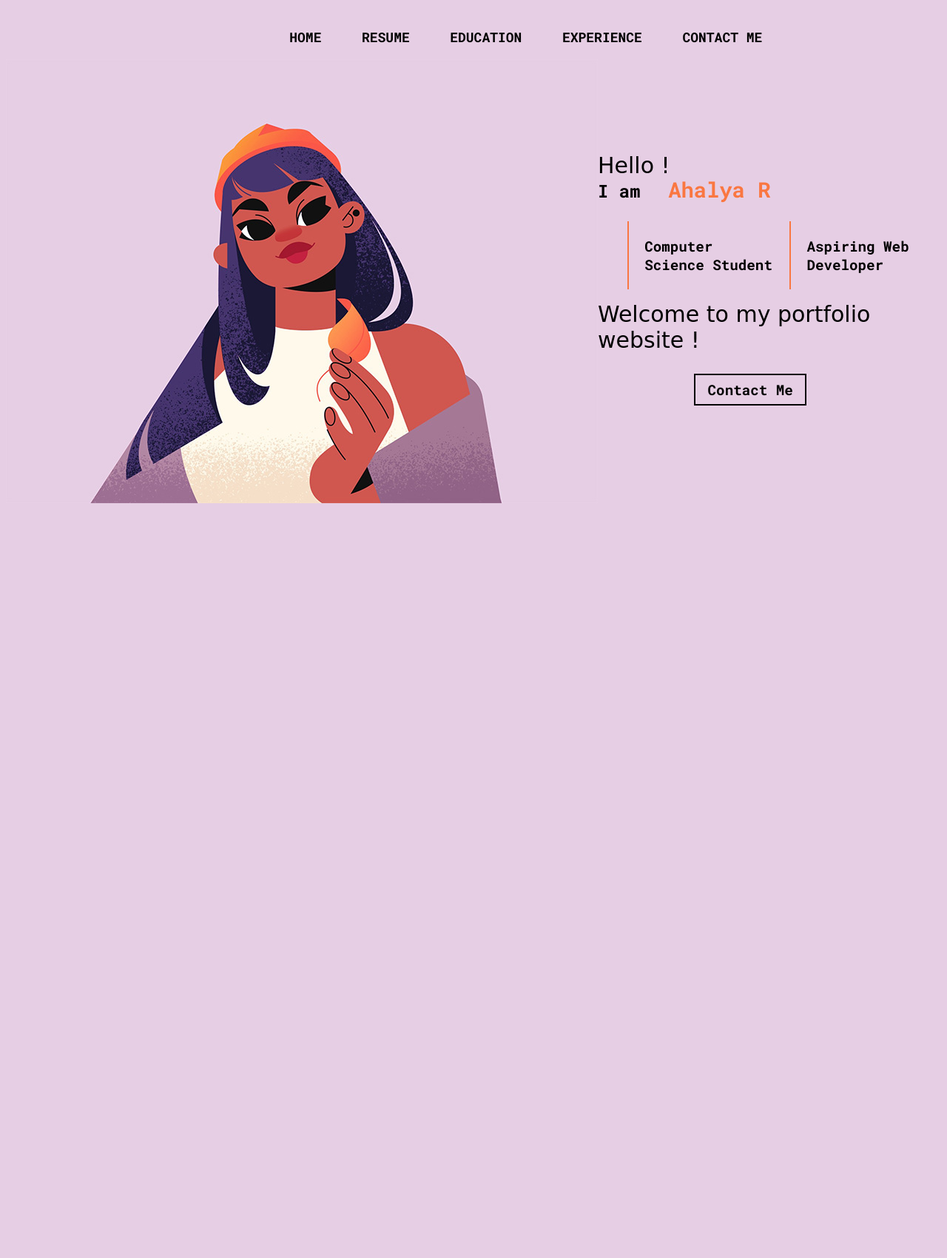
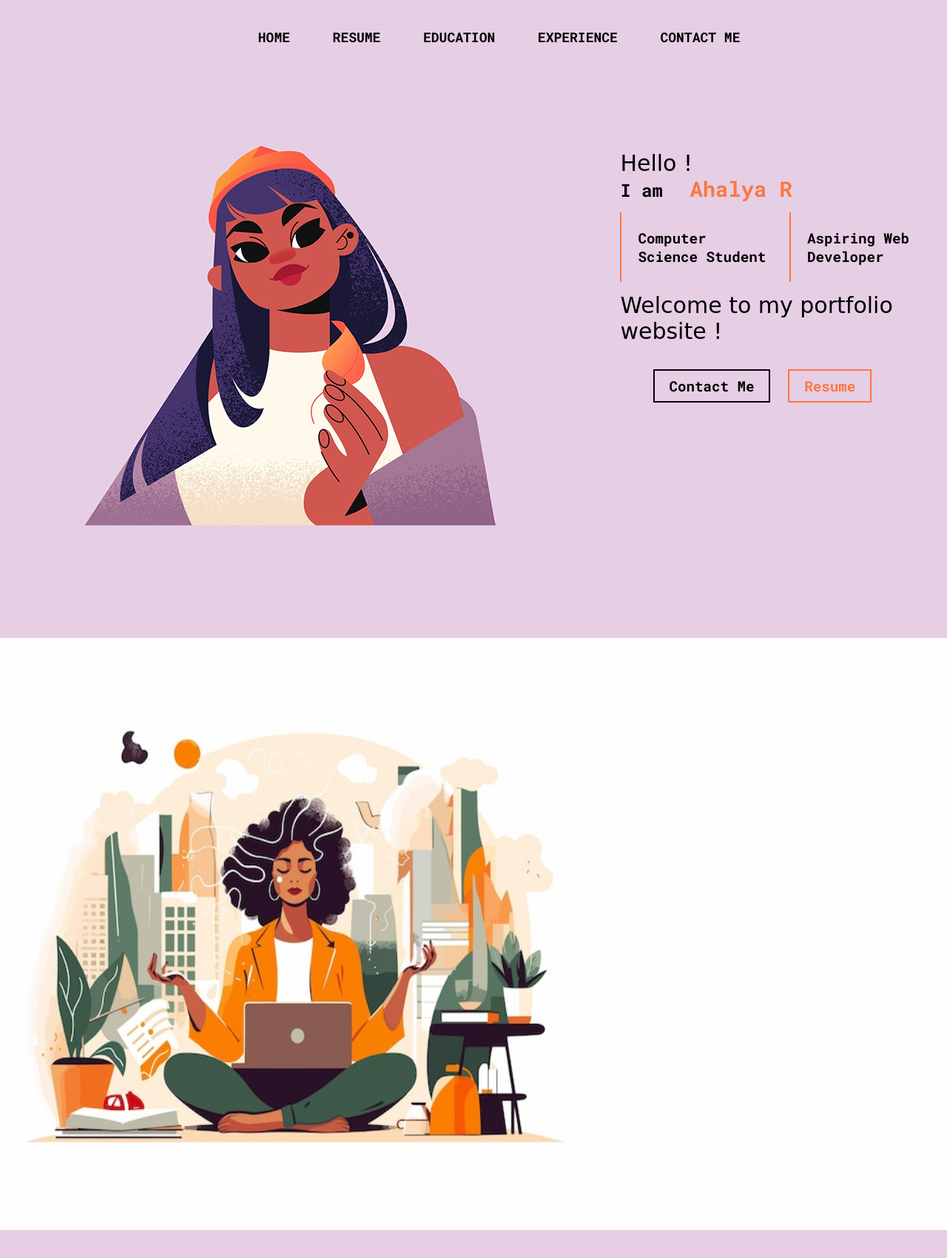
Before and after one commit to ahalyaGitHub/Portfolio-, a plain HTML site: page index.html in a window 1280 px wide. Shown: the whole page at 74% size. Before the commit the page ends 800 px from the top, so only its background shows below. Drawn offline with Linux system fonts and the light colour scheme; a web font is replaced by a local one.

Commit message:
Added section and footer

```diff
--- a/index.html
+++ b/index.html
@@ -14,15 +14,17 @@
         <ul>
             <li><a href="">HOME</a></li>
             <li><a href="">RESUME</a></li>
-            <li><a href="">EDUCATION</a></li>
+            <li><a href="#" onclick="education()">EDUCATION</a></li>
             <li><a href="">EXPERIENCE</a></li>
-            <li><a href="">CONTACT ME</a></li>
+            <li><a href="#" onclick="contactMe()">CONTACT ME</a></li>
         </ul>
     </nav>
 
-    <!--Headerr-->
+    <!--Header-->
     <header>
-        <img src="images/img2.jpg" alt="">
+        <div>
+            <img src="images/img2.jpg" alt="" >
+        </div>
         <div class="d">
             <div class="p">Hello !</div>
             <p>I am <span>Ahalya R</span></p>
@@ -31,11 +33,30 @@
                 <li>Aspiring Web Developer</li>
             </ul>
             <div class="p">Welcome to my portfolio website !</div>
-            <div class="a"><a href="">Contact Me</a></div>
+            <div class="a"><a href="#" class="a1" onclick="contactMe()">Contact Me</a> <a href="#" class="a2">Resume</a></div>
+
+        </div>
         </div>
     </header>
 
+    <!--Section-->
+    <section>
+        <div>
+            <div></div>
+            <div></div>
+            <div></div>
+        </div>
+        <div class="moving-img">
+            <img src="images/img4.jpg" alt="" width="800" height="600">
+        </div>
+    </section>
+
     <!--Footer-->
+    <footer>
+
+    </footer>
+
+    <script src="main.js"></script>
 </body>
 
 </html>
--- a/main.js
+++ b/main.js
@@ -0,0 +1,7 @@
+const education = () => {
+    document.getElementsByTagName('section')[0].scrollIntoView({ behavior: 'smooth' });
+}
+
+const contactMe = () => {
+    document.getElementsByTagName('footer')[0].scrollIntoView({ behavior: 'smooth' });
+}
--- a/styles.css
+++ b/styles.css
@@ -1,6 +1,10 @@
 
 @import url('https://fonts.googleapis.com/css2?family=Aboreto&family=Beth+Ellen&family=Edu+NSW+ACT+Foundation:wght@400..700&family=Inconsolata:wght@200..900&family=Merriweather:ital,wght@0,300;0,400;0,700;0,900;1,300;1,400;1,700;1,900&family=Mulish:ital,wght@0,200..1000;1,200..1000&family=Poppins:ital,wght@0,100;0,200;0,300;0,400;0,500;0,600;0,700;0,800;0,900;1,100;1,200;1,300;1,400;1,500;1,600;1,700;1,800;1,900&family=Roboto+Mono:ital,wght@0,100..700;1,100..700&display=swap');
 
+* {
+    margin: 0;
+    padding: 0;
+}
 body {
     background-color: #E6CEE4;
 }
@@ -30,27 +34,31 @@ nav a:hover {
 header {
     display: flex;
     flex-direction: row;
+    height: 100vh;
+}
+header img {
+    margin-top: 6%;
 }
 
 .p {
     font-family: "Beth Ellen", cursive;
-
     font-size: 30px;
 }
 .d {
-    margin-top: 10%;
+    margin-top: 11%;
+    margin-left: 3%;
 }
 
 .d p {
     font-family: "Roboto Mono", monospace;
     font-weight: bolder;
     font-size: x-large;
-    margin-top: -1%;
+    margin-top: -0.5%;
 }
 .d ul {
     list-style-type: none;
     display: flex;
-
+    margin: 3% 0;
 }
 .d li {
     padding: 5% 5%;
@@ -60,10 +68,10 @@ header {
     font-weight: bolder;
 }
 .a {
-    margin-top: 8%;
-    margin-left: 28%;
+    margin-top: 10%;
+    margin-left: 10%;
 }
-.d a {
+.a1 {
     text-decoration: none;
     color: black;
     font-family: "Roboto Mono", monospace;
@@ -73,10 +81,26 @@ header {
     padding: 2% 5%;
     transition: 0.1s;
 }
-.d a:hover {
+.a1:hover {
     color: white;
     border-color: #FA7741;
     background-color: #FA7741;
+}
+.a2 {
+    text-decoration: none;
+    color: #FA7741;
+    font-family: "Roboto Mono", monospace;
+    font-weight: bolder;
+    font-size: larger;
+    border: 2px solid #FA7741;
+    padding: 2% 5%;
+    transition: 0.1s;
+    margin-left: 5%;
+}
+.a2:hover {
+    color: white;
+    border-color: black;
+    background-color: black;
 }
 span {
     color: #FA7741;
@@ -85,3 +109,27 @@ span {
     font-size: larger;
     margin-left: 5%;
 }
+section {
+    display: flex;
+    flex-direction: row;
+    background-color: #FEFEFE;
+    height: 100vh;
+}
+.moving-img {
+    animation: moveUpDown 2s infinite alternate;
+    margin-top: 9%;
+}
+
+@keyframes moveUpDown {
+    0% {
+        transform: translateY(0);
+    }
+    100% {
+        transform: translateY(-20px);
+    }
+}
+
+footer {
+    background-color: #E6CEE4;
+    height: 50vh;
+}
```
Also changed, not shown: images/img3.avif (added), images/img4.jpg (added).
